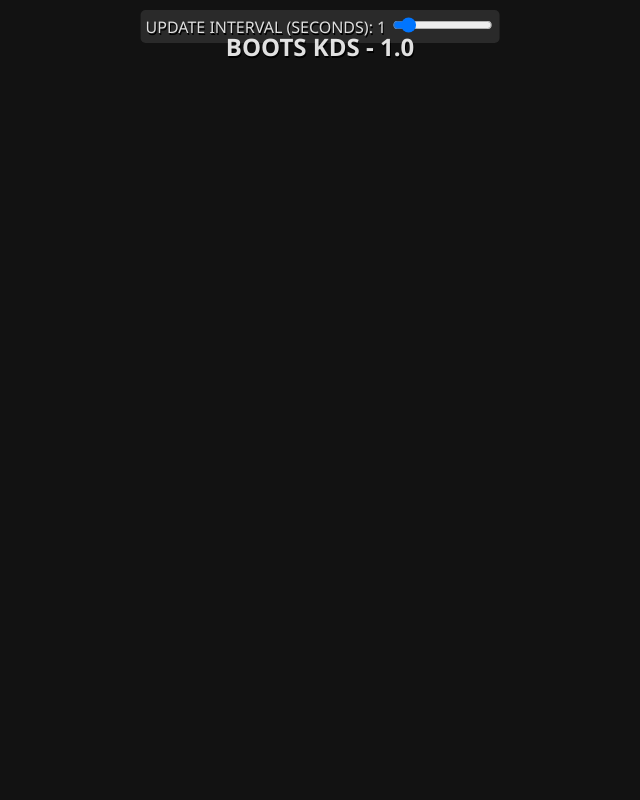
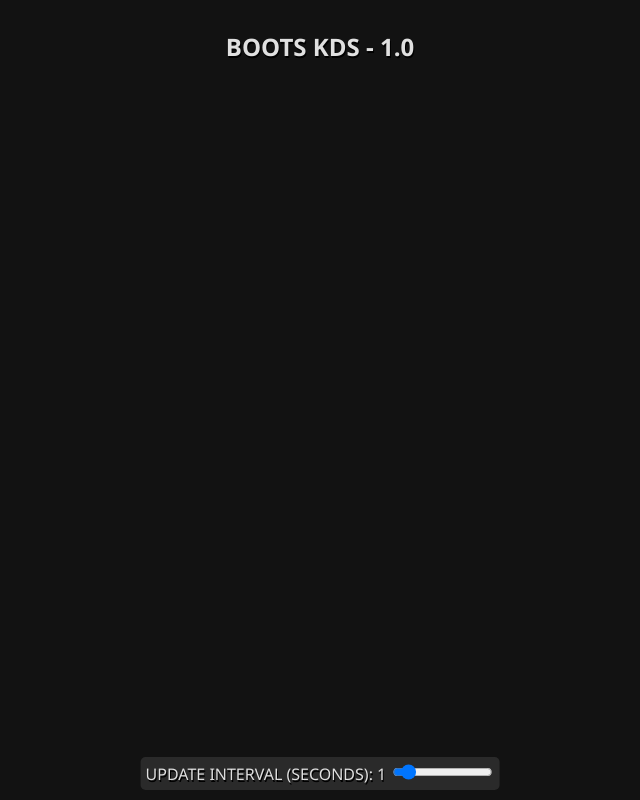
Before and after one commit to fauly/Boots-KDS, a website: page public/index.html in a window 1280 px wide. Shown: the whole page, without its empty margins (320-960 px from the left). Drawn offline with Linux system fonts and the light colour scheme; no server answers.

Commit message:
fetch to the bottom!

```diff
--- a/public/index.html
+++ b/public/index.html
@@ -59,7 +59,7 @@
         }
         #fetchBar {
             position: fixed;
-            top: 10px;
+            bottom: 10px;
             left: 50%;
             transform: translateX(-50%);
             width: auto;
```
